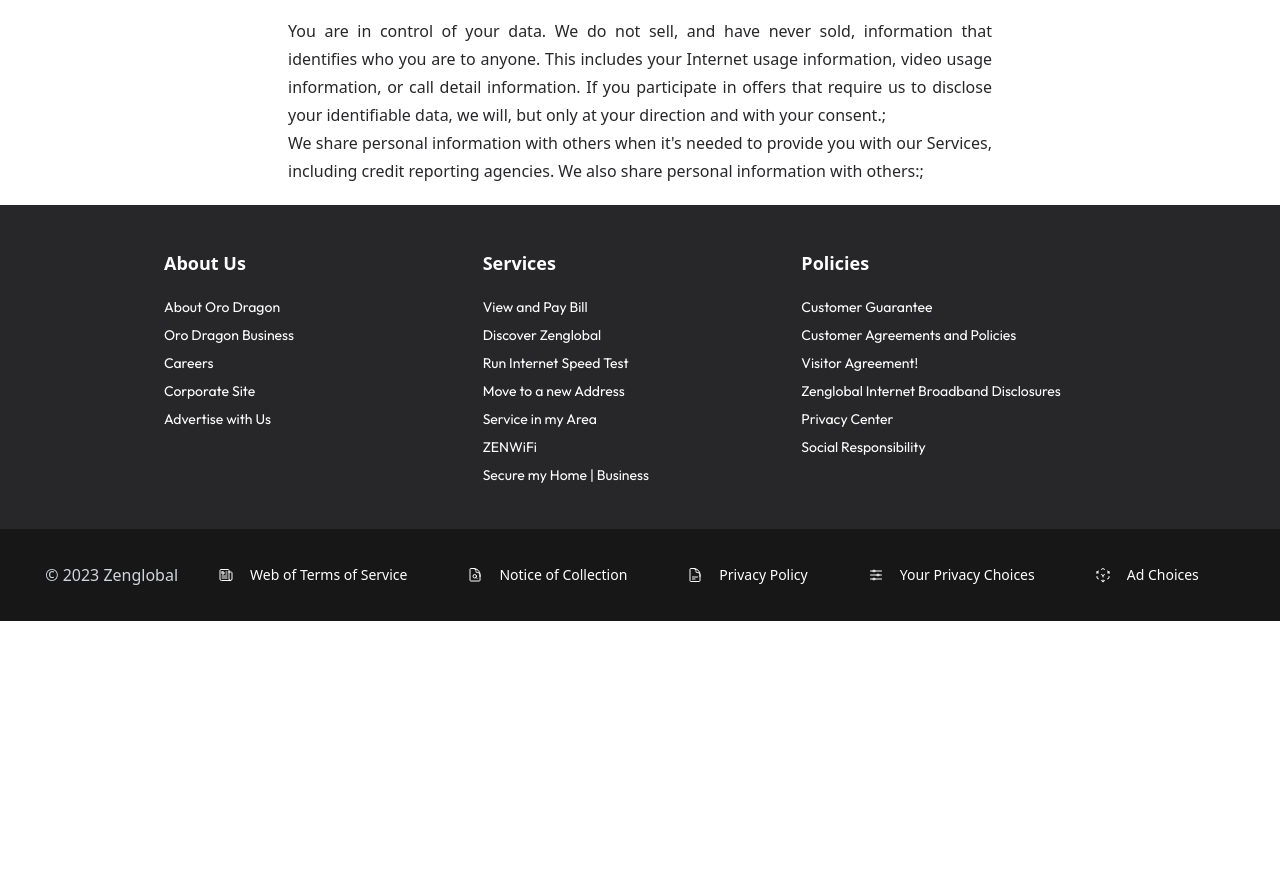
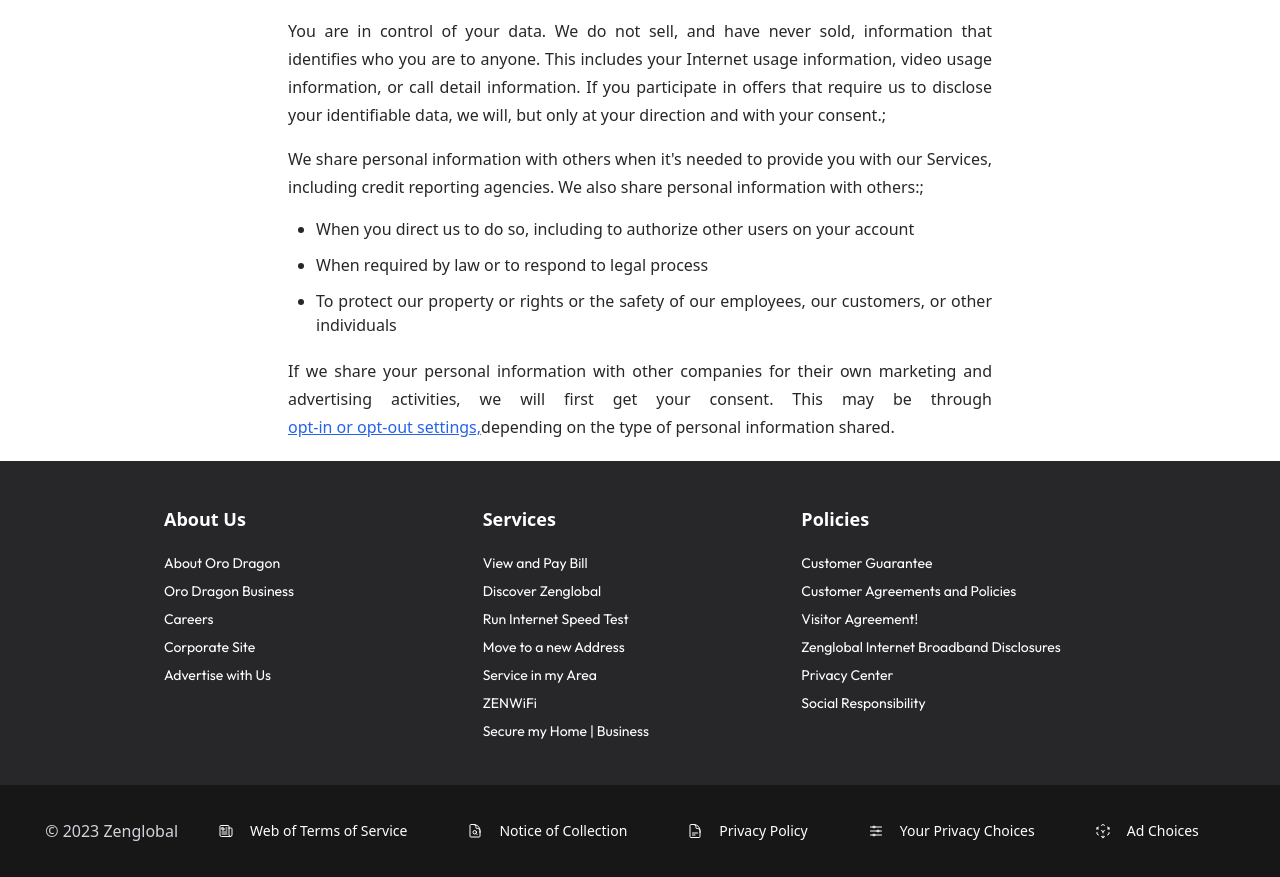
Before and after one commit to KleKlai/zenglobalofficialwebsite, a Next.js app: page /privacy-policy in a window 1280 px wide. Shown: the part 2140-3017 px from the top of the page. Before the commit the page ends 2761 px from the top, so only its background shows below. Built offline with nearby package versions, Linux system fonts and the light colour scheme.

Commit message:
feat(privacy-policy): added content

```diff
--- a/app/ui/privacy-policy/content.tsx
+++ b/app/ui/privacy-policy/content.tsx
@@ -251,11 +251,44 @@
           your identifiable data, we will, but only at your direction and with
           your consent.
         </ParagraphText>
-        <ParagraphText>
+        <ParagraphText className="mt-4">
           We share personal information with others when it's needed to provide
           you with our Services, including credit reporting agencies. We also
           share personal information with others:
         </ParagraphText>
+        <ul className="list-disc ml-7 mt-4 space-y-3 font-normal text-base mb-5">
+          <li>
+            When you direct us to do so, including to authorize other users on
+            your account
+          </li>
+          <li>When required by law or to respond to legal process</li>
+          <li>
+            To protect our property or rights or the safety of our employees,
+            our customers, or other individuals
+          </li>
+        </ul>
+        <TooltipProvider>
+          If we share your personal information with other companies for their
+          own marketing and advertising activities, we will first get your
+          consent. This may be through {" "}
+          <Tooltip>
+            <TooltipTrigger className="underline text-blue-600 cursor-pointer">opt-in or opt-out settings,</TooltipTrigger>
+            <TooltipContent>
+              <p>
+                For example, if we share personal information that does not
+                personally identify you with others for their own use, we will
+                first give you the choice to opt out of such sharing. In other
+                instances, you may want us to share your name, physical address,
+                or email address with another company, such as when you are
+                signing up for a third-party service through one of our
+                platforms, such as the X1, Flex, or Xumo TV platform. In that
+                instance, we will make sure you give us clear direction to do
+                so, before we pass that information on.
+              </p>
+            </TooltipContent>
+          </Tooltip>
+          depending on the type of personal information shared.
+        </TooltipProvider>
       </div>
     </div>
   );
@@ -269,6 +302,6 @@
   return <h1 className="font-semibold text-2xl py-5">{title}</h1>;
 };
 
-const ParagraphText = ({ children }: any) => {
-  return <p className="">{children};</p>;
+const ParagraphText = ({ children, className }: any) => {
+  return <p className={className}>{children};</p>;
 };
```
